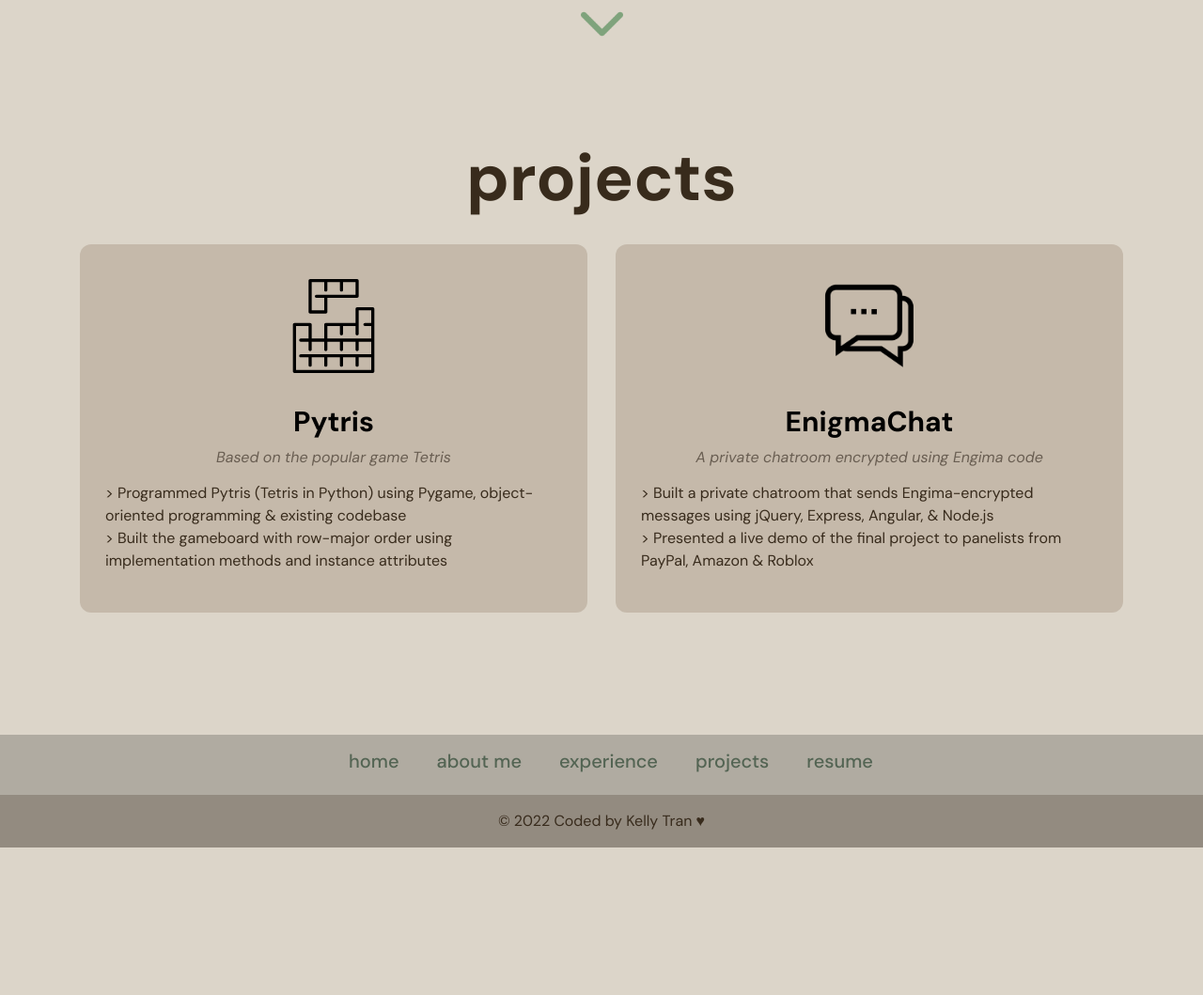
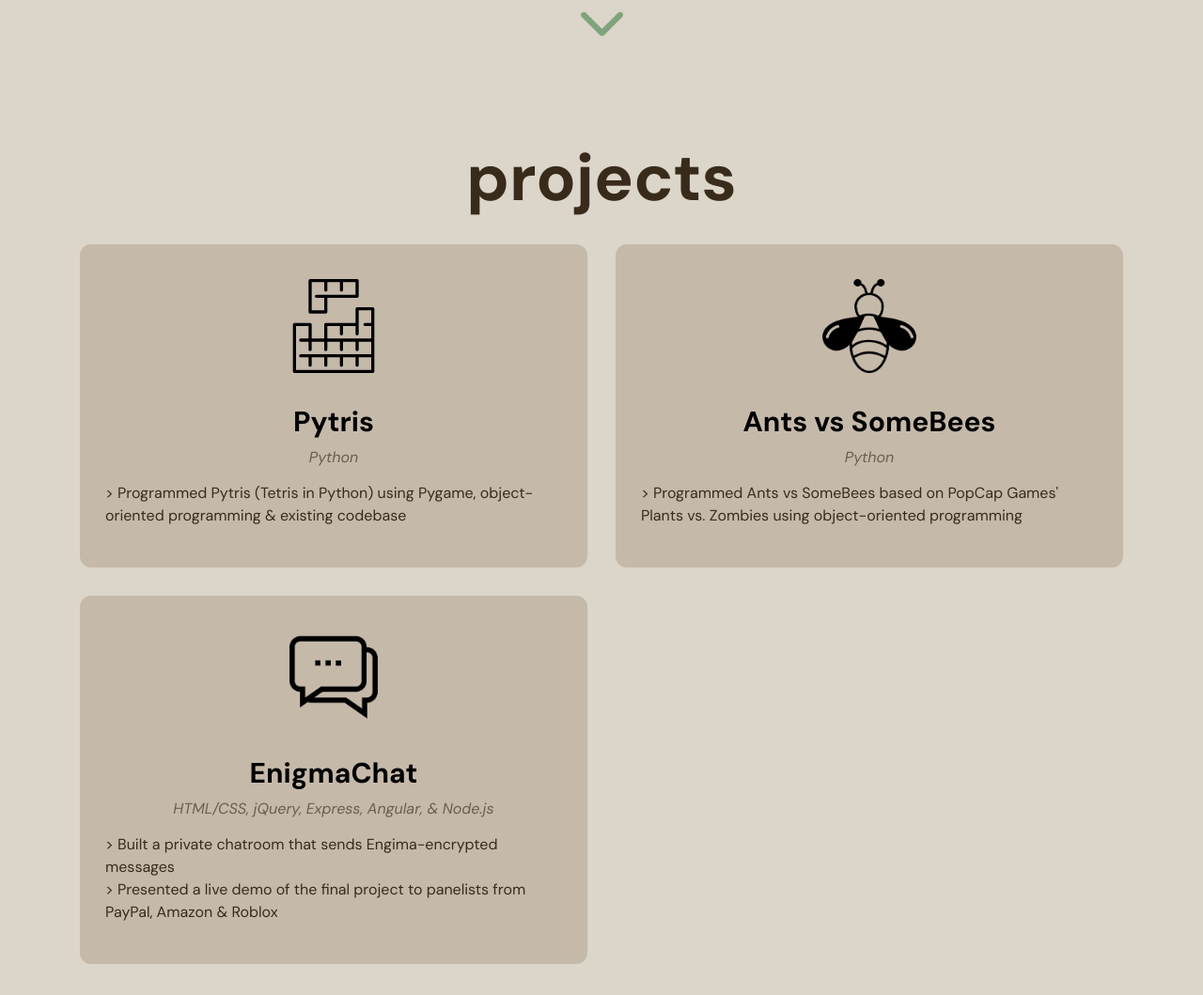
Before and after one commit to kxllytrxn/old-portfolio, a website: page index.html in a window 1280 px wide. Shown: the part 2127-3186 px from the top of the page at 94% size. Before the commit the page ends 3029 px from the top, so only its background shows below. Drawn offline with nearby package versions, Linux system fonts and the light colour scheme.

Commit message:
updated project desc

```diff
--- a/index.html
+++ b/index.html
@@ -168,29 +168,28 @@
         </div>
         <div class="reveal container">
             <div class="row">
-                <!--div class="col-xl-6 col-lg-6 col-m-12 col-sm-12" style="text-align:center;">
-                    <div class="project">
-                        <img src="images/projects/bee-honey.png" id="project-logo" alt="bee">
-                        <h2 class="project-header">
-                            Ants vs SomeBees
-                        </h2>
-                        <p id="subhead"> Based on PopCap Games' Plants vs. Zombies  </p>
-                        <p id="proj-description">
-                            - Built using object-oriented programming
-                        </p>
-                    </div>
-                </!--div-->
+
                 <div class="col-xl-6 col-lg-6 col-m-12 col-sm-12" style="text-align:center;">
                     <div class="project">
                         <img src="images/projects/tetris.svg" id="project-logo" alt="tetris">
                         <h2 class="project-header">
                             Pytris
                         </h2>
-                        <p id="subhead"> Based on the popular game Tetris  </p>
+                        <p id="subhead"> Python  </p>
                         <p id="proj-description">
                             > Programmed Pytris (Tetris in Python) using Pygame, object-oriented programming & existing codebase
-                            <br>
-                            > Built the gameboard with row-major order using implementation methods and instance attributes
+                        </p>
+                    </div>
+                </div>
+                <div class="col-xl-6 col-lg-6 col-m-12 col-sm-12" style="text-align:center;">
+                    <div class="project">
+                        <img src="images/projects/bee-honey.png" id="project-logo" alt="bee">
+                        <h2 class="project-header">
+                            Ants vs SomeBees
+                        </h2>
+                        <p id="subhead"> Python  </p>
+                        <p id="proj-description">
+                            > Programmed Ants vs SomeBees based on PopCap Games' Plants vs. Zombies using object-oriented programming
                         </p>
                     </div>
                 </div>
@@ -200,9 +199,9 @@
                         <h2 class="project-header">
                             EnigmaChat
                         </h2>
-                        <p id="subhead"> A private chatroom encrypted using Engima code   </p>
+                        <p id="subhead"> HTML/CSS, jQuery, Express, Angular, & Node.js  </p>
                         <p id="proj-description">
-                            > Built a private chatroom that sends Engima-encrypted messages using jQuery, Express, Angular, & Node.js
+                            > Built a private chatroom that sends Engima-encrypted messages
                             <br>
                             > Presented a live demo of the final project to panelists from PayPal, Amazon & Roblox
                         </p>
```
Also changed, not shown: 1 other file.
